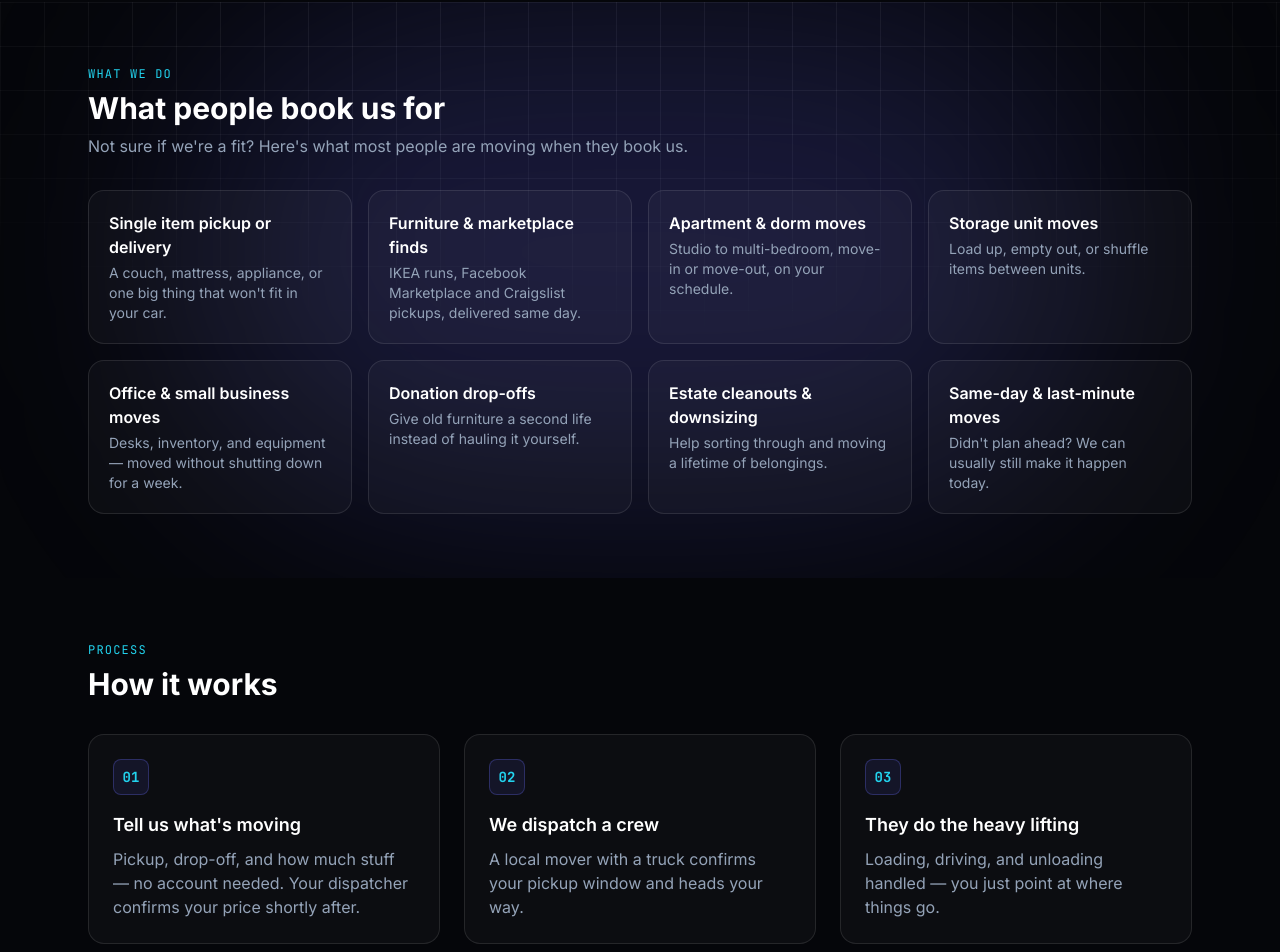
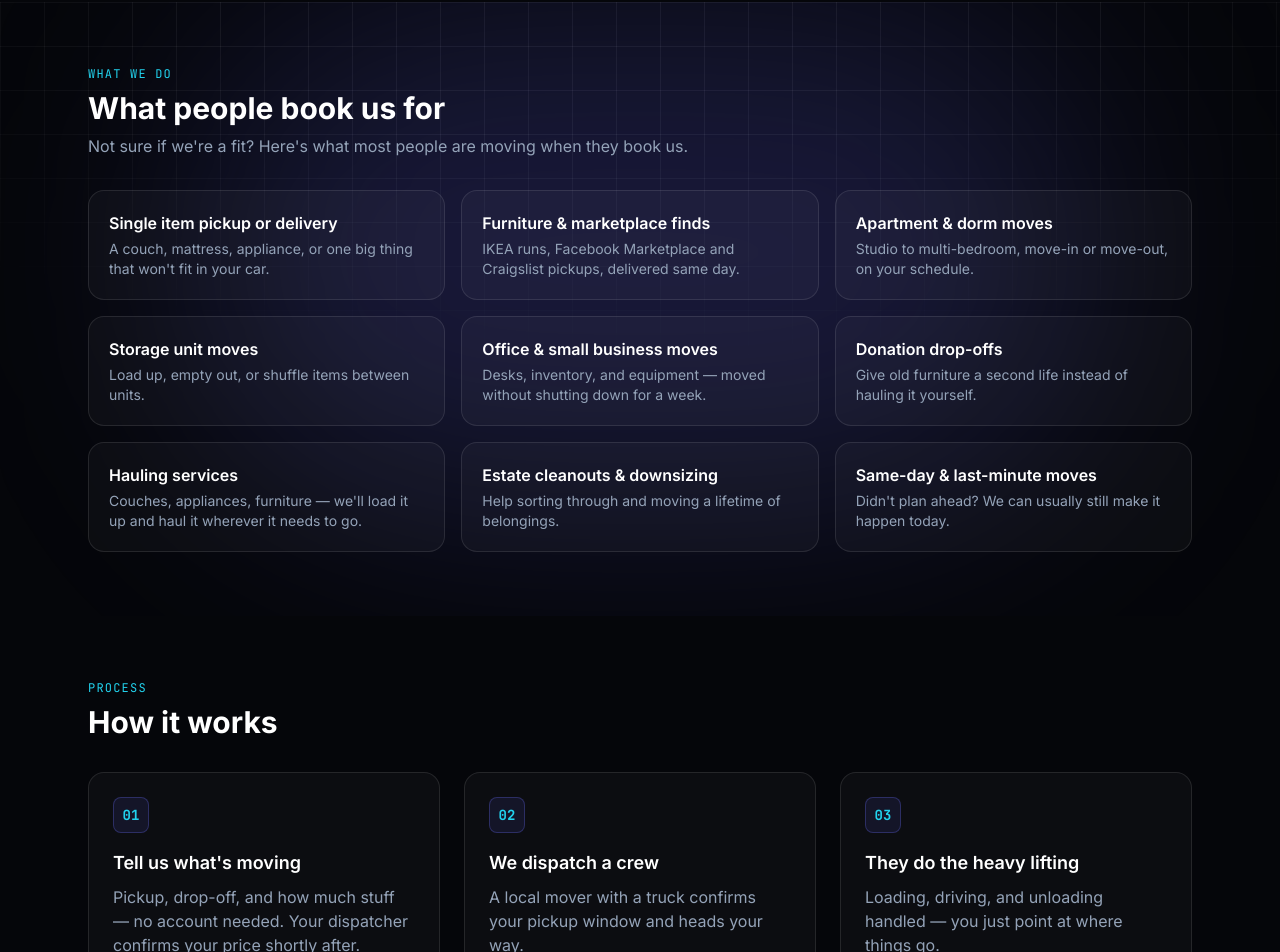
Before and after one commit to bobbinpersonal-ai/p0k3r, a Next.js app: page / in a window 1280 px wide. Shown: the part 783-1735 px from the top of the page. Built offline with nearby package versions, Linux system fonts and the light colour scheme; no server answers.

Commit message:
Add hauling services to the "what people book us for" list
Also switch that grid to 3 columns so the new 9th card doesn't leave
an orphaned row.

Co-Authored-By: Claude Sonnet 5 <noreply@anthropic.com>
Claude-Session: https://claude.ai/code/session_01ELAveQDTiSgUvQYQUkRSWr

```diff
--- a/src/app/page.tsx
+++ b/src/app/page.tsx
@@ -36,6 +36,10 @@ const USE_CASES = [
   {
     title: "Donation drop-offs",
     body: "Give old furniture a second life instead of hauling it yourself.",
+  },
+  {
+    title: "Hauling services",
+    body: "Couches, appliances, furniture — we'll load it up and haul it wherever it needs to go.",
   },
   {
     title: "Estate cleanouts & downsizing",
@@ -136,7 +140,7 @@ export default function HomePage() {
               Not sure if we&apos;re a fit? Here&apos;s what most people are moving when they
               book us.
             </p>
-            <div className="mt-8 grid gap-4 sm:grid-cols-2 lg:grid-cols-4">
+            <div className="mt-8 grid gap-4 sm:grid-cols-2 lg:grid-cols-3">
               {USE_CASES.map((useCase) => (
                 <div
                   key={useCase.title}
```
